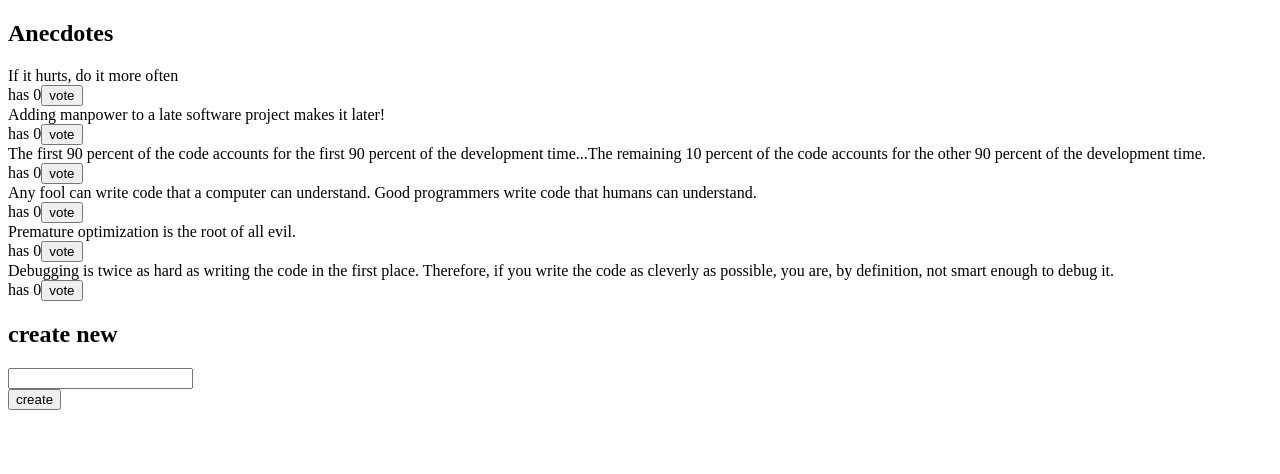
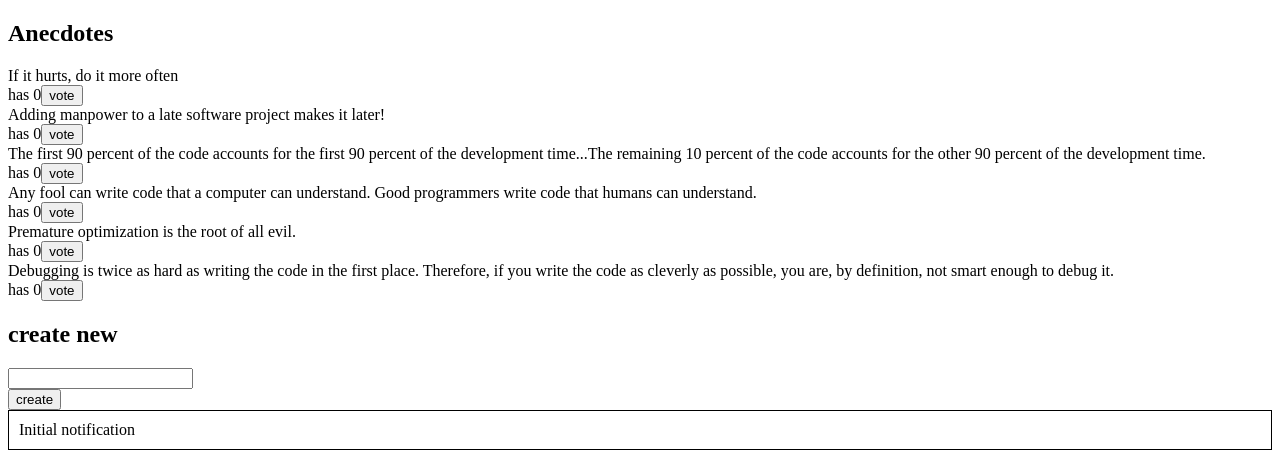
Before and after one commit to Jokauppi/full-stack-open-2021-part6, a React (Create React App) app in the folder redux-anecdotes/: page / in a window 1280 px wide. Shown: the top 474 px of the page. Built offline with nearby package versions, Linux system fonts and the light colour scheme.

Commit message:
6.10 Implement notification

```diff
--- a/redux-anecdotes/src/App.js
+++ b/redux-anecdotes/src/App.js
@@ -1,5 +1,6 @@
 import AnecdoteForm from './components/AnecdoteForm'
 import AnecdoteList from './components/AnecdoteList'
+import Notification from './components/Notification'
 
 const App = () => {
   return (
@@ -7,6 +8,7 @@
       <h2>Anecdotes</h2>
       <AnecdoteList />
       <AnecdoteForm />
+      <Notification />
     </div>
   )
 }
--- a/redux-anecdotes/src/components/Notification.js
+++ b/redux-anecdotes/src/components/Notification.js
@@ -1,4 +1,7 @@
+import { useSelector } from 'react-redux'
+
 const Notification = () => {
+  const notification = useSelector(state => state.notification)
   const style = {
     border: 'solid',
     padding: 10,
@@ -7,7 +10,7 @@
 
   return (
     <div style={style}>
-      render here notification...
+      {notification.content}
     </div>
   )
 }
--- /dev/null
+++ b/redux-anecdotes/src/reducers/notificationReducer.js
@@ -0,0 +1,23 @@
+import { createSlice } from '@reduxjs/toolkit'
+
+const asObject = (notification) => {
+  return {
+    content: notification
+  }
+}
+
+const initialState = asObject('Initial notification')
+
+const notificationSlice = createSlice({
+  name: 'notification',
+  initialState,
+  reducers: {
+    notify(state, action) {
+      const notification = action.payload
+      state = asObject(notification)
+    }
+  },
+})
+
+export const {notify} = notificationSlice.actions
+export default notificationSlice.reducer
--- a/redux-anecdotes/src/store.js
+++ b/redux-anecdotes/src/store.js
@@ -1,10 +1,12 @@
 import { configureStore } from '@reduxjs/toolkit'
 
 import anecdoteReducer from './reducers/anecdoteReducer'
+import notificationReducer from './reducers/notificationReducer'
 
 const store = configureStore({
   reducer: {
     anecdotes: anecdoteReducer,
+    notification: notificationReducer
   }
 })
 
```
